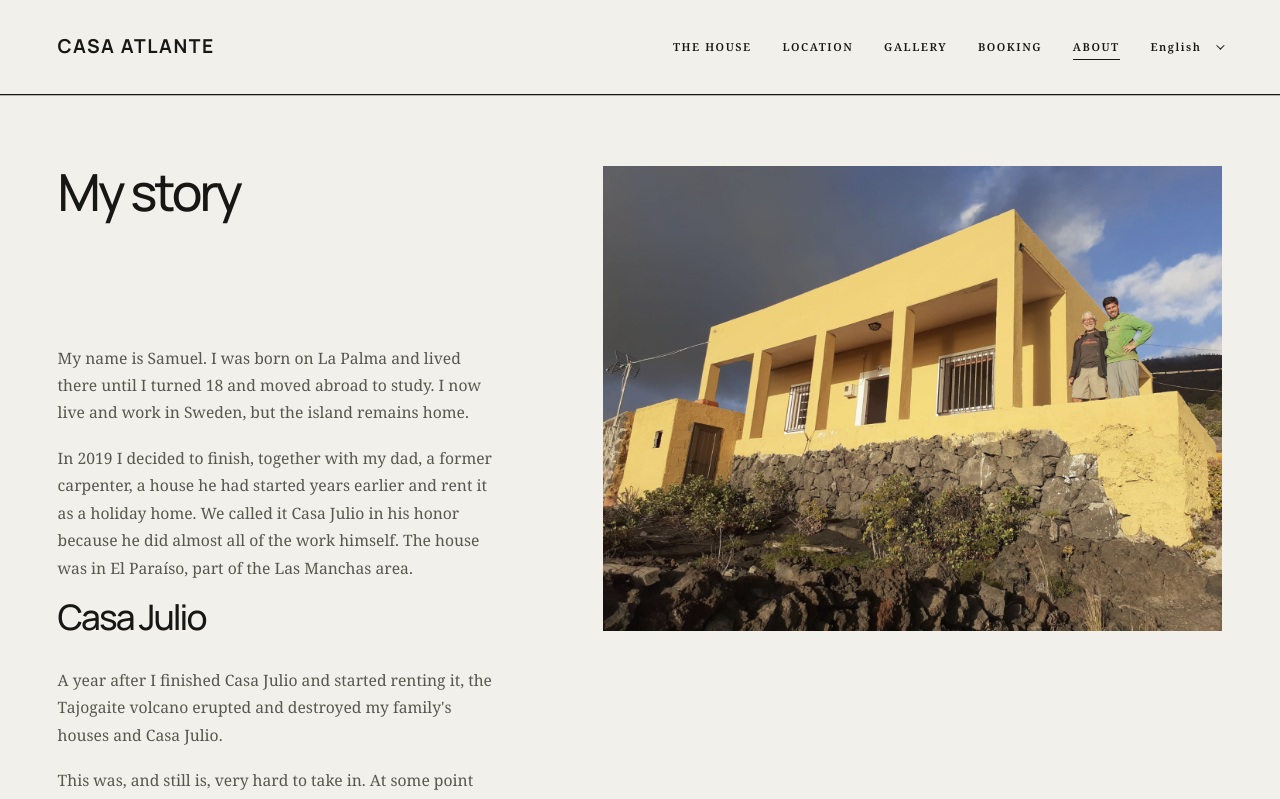
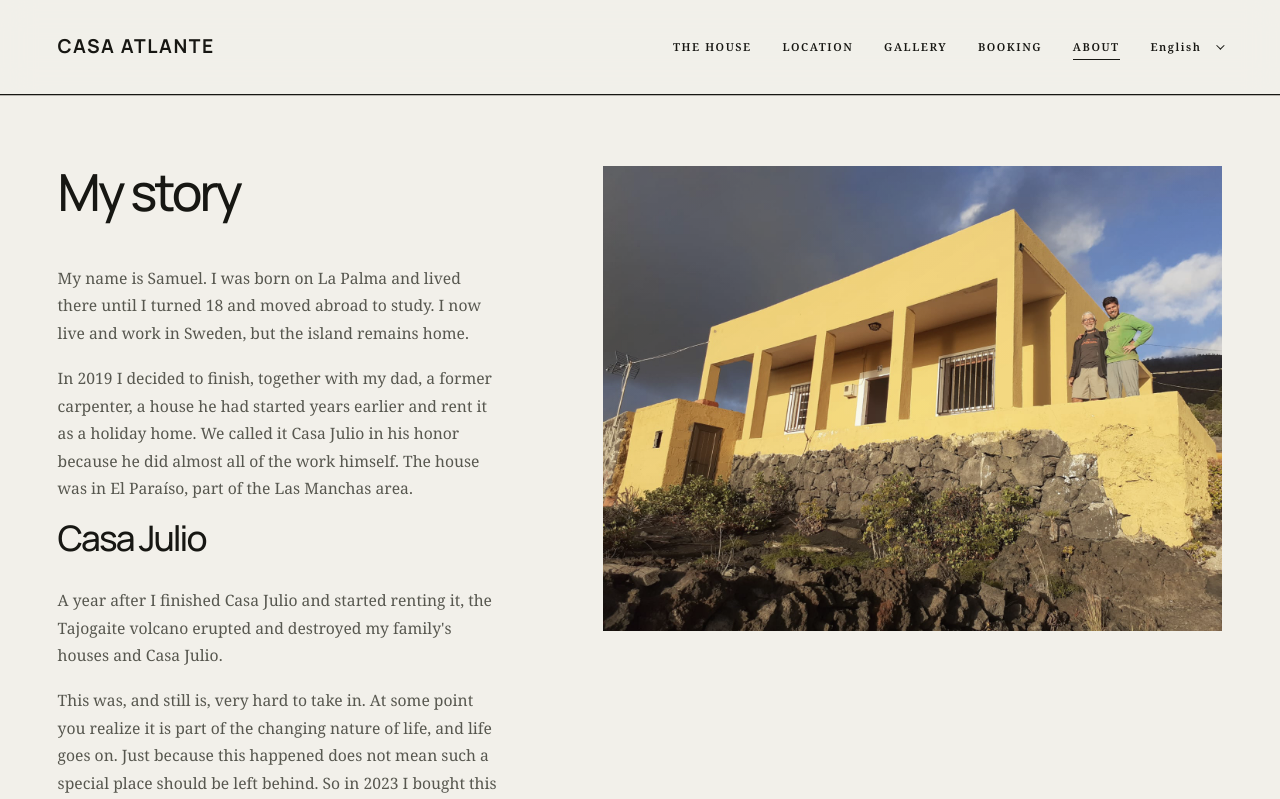
Before and after one commit to vondersam/casa_atlante, a Next.js app: page /about in a window 1280 px wide. Shown: the top 799 px of the page. Built offline with nearby package versions, Linux system fonts and the light colour scheme.

Commit message:
align header and page content

```diff
--- a/src/app/global.css
+++ b/src/app/global.css
@@ -194,7 +194,7 @@ main {
   background: rgba(255, 255, 255, 0.96);
   backdrop-filter: blur(12px);
   border-bottom: 1px solid var(--border);
-  padding: 0 var(--gutter);
+  padding: 0;
 }
 
 .header-inner {
@@ -1134,7 +1134,7 @@ textarea:focus-visible,
 .section-header {
   gap: 0;
   max-width: 1080px;
-  margin-bottom: clamp(54px, 7vw, 104px);
+  /* margin-bottom: clamp(54px, 7vw, 104px); */
 }
 
 .section-header .lead {
@@ -1217,16 +1217,16 @@ textarea:focus-visible,
   position: sticky;
   top: 0;
   z-index: 12;
-  padding: 0 var(--gutter);
+  padding: 0;
   border-bottom: 1px solid var(--border-strong);
   background: rgba(242, 240, 234, 0.93);
   backdrop-filter: blur(16px);
 }
 
 .header-inner {
-  max-width: none;
+  max-width: var(--max-width);
   height: 94px;
-  padding: 0;
+  padding: 0 var(--gutter);
 }
 
 .brand {
```
